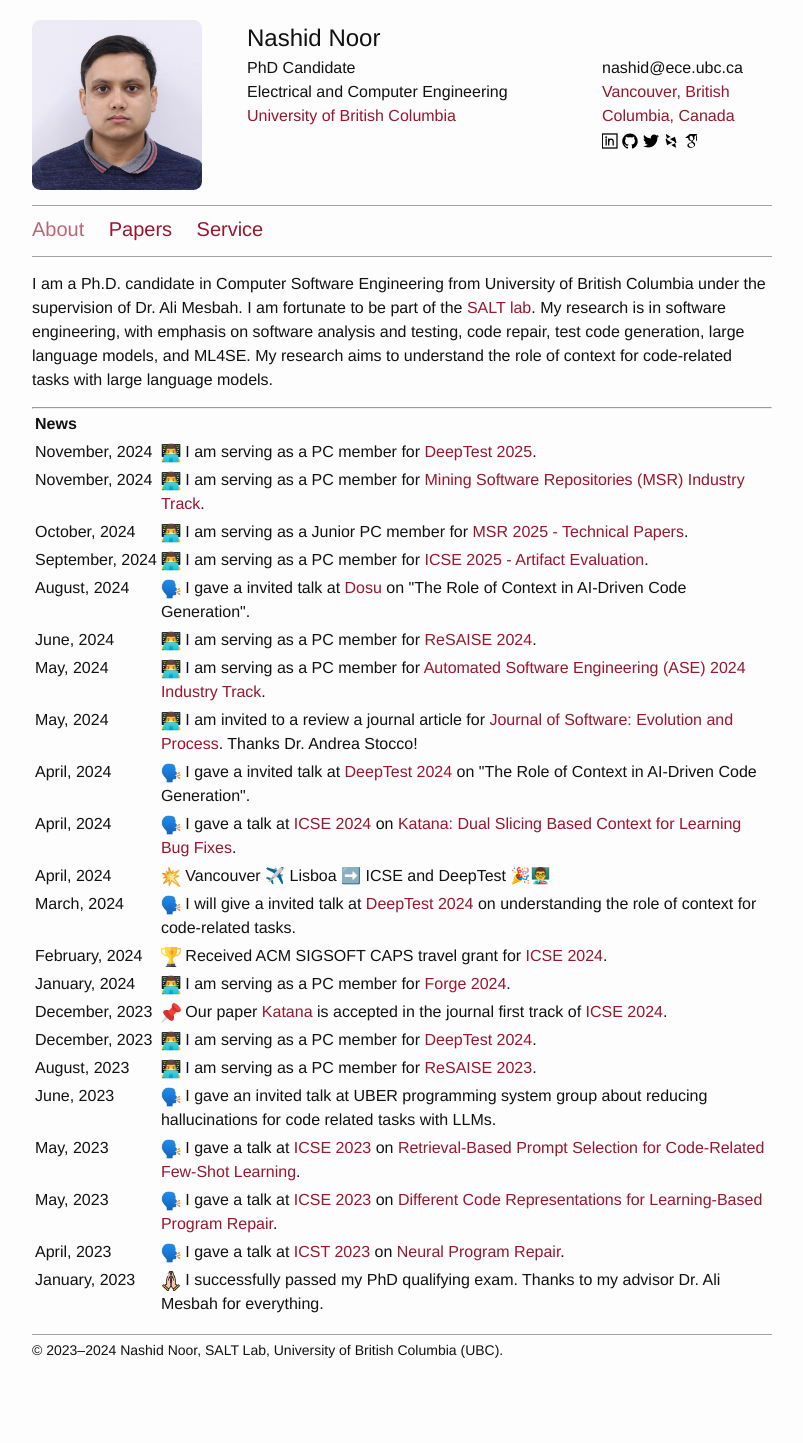
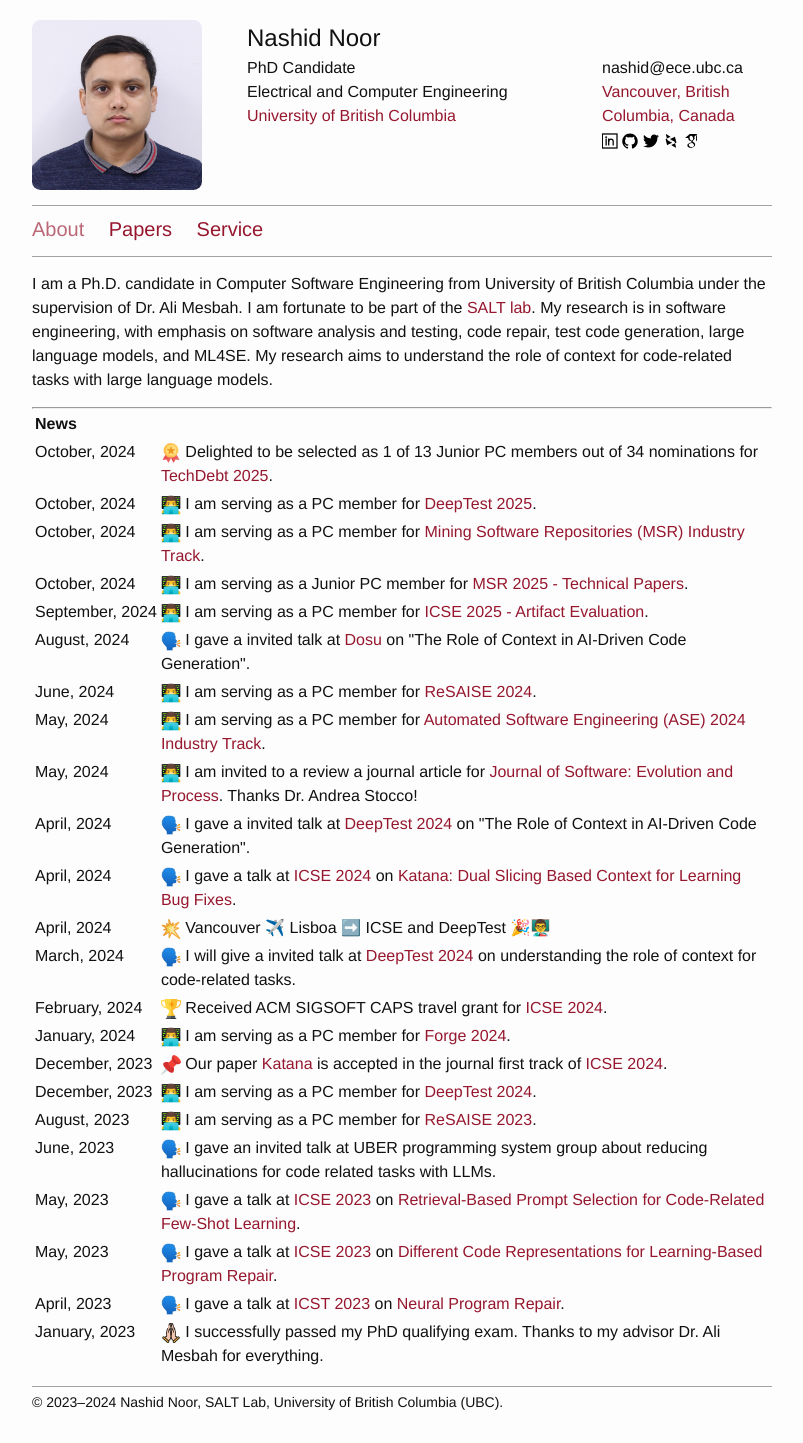
Before and after one commit to nashid/nashid.github.io, a Jekyll site: the page built from index.md, in a window 1280 px wide. Shown: the whole page, without its empty margins (238-1041 px from the left). Built offline with Jekyll 4.4.1, drawn with Linux system fonts in a browser that asks for light colours; before the commit the page ends 1391 px from its top, so only the background shows below that.

Commit message:
add techdebt 2025

```diff
--- a/index.md
+++ b/index.md
@@ -18,13 +18,18 @@
     <th>&nbsp;</th>
   </tr>
 
+  <tr>
+    <td style="vertical-align: top;">October,&nbsp;2024</td>
+    <td><img src="./resources/images/icon-medal.png" width="20" height="20"> Delighted to be selected as 1 of 13 Junior PC members out of 34 nominations for <a href="https://conf.researchr.org/home/TechDebt-2025">TechDebt 2025</a>.</td>
+  </tr>
+
 <tr>
-    <td style="vertical-align: top;">November,&nbsp;2024</td>
+    <td style="vertical-align: top;">October,&nbsp;2024</td>
     <td><img src="./resources/images/icon-paper-review.png" width="20" height="20"> I am serving as a PC member for <a href="https://conf.researchr.org/home/icse-2024/deeptest-2025">DeepTest 2025</a>.</td>
   </tr>
 
   <tr>
-    <td style="vertical-align: top;">November,&nbsp;2024</td>
+    <td style="vertical-align: top;">October,&nbsp;2024</td>
     <td><img src="./resources/images/icon-paper-review.png" width="20" height="20"> I am serving as a PC member for <a href="https://2025.msrconf.org/track/msr-2025-industry-track">Mining Software Repositories (MSR) Industry Track</a>.</td>
   </tr>
 
```
Also changed, not shown: _data/services.yml (+8 -4 lines), resources/images/icon-medal.png (added).
